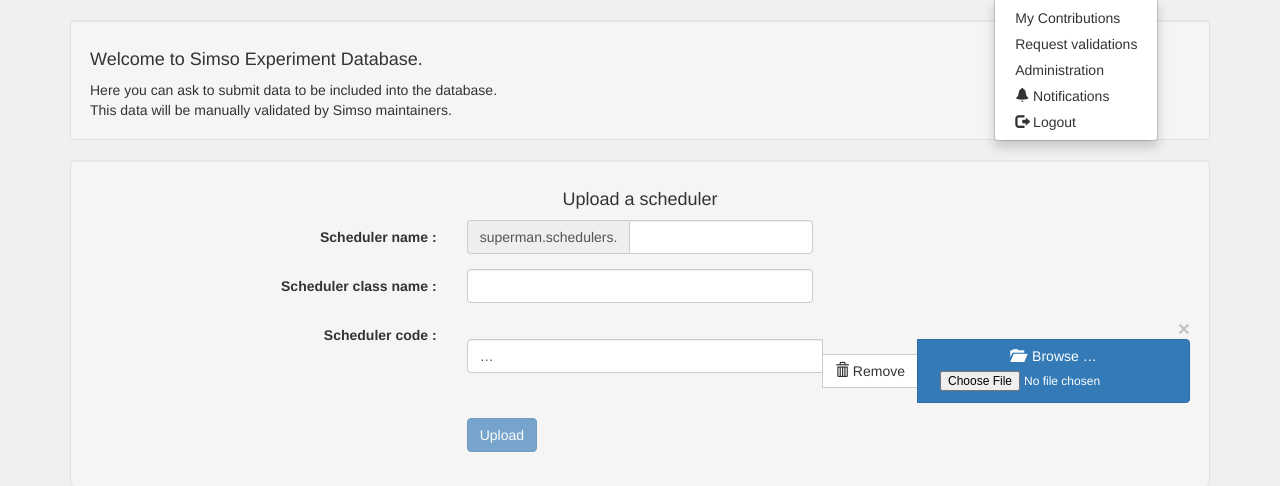
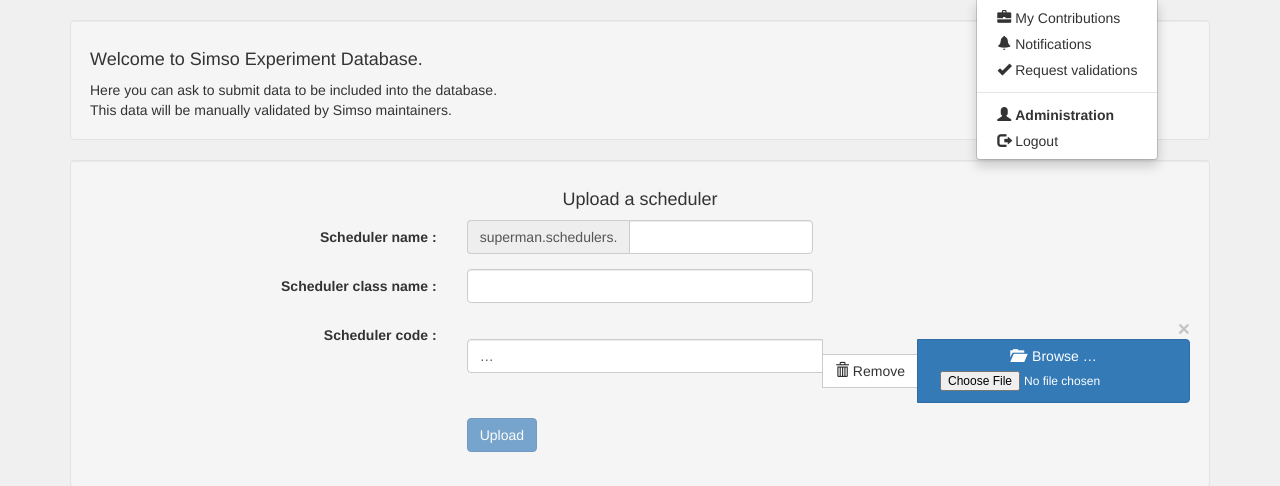
Before and after one commit to Scriptopathe/simso-exp, a Django app: page / in a window 1280 px wide, after a click that opens the changed part. Shown: the part 52-538 px from the top of the page. Run offline with Django 3.2, Linux system fonts and the light colour scheme; a user stored in the database is signed in; some libraries are stand-ins or nearby versions.

Commit message:
Ergonomic improvements for the menu

```diff
--- a/simsoexp/templates/index.html
+++ b/simsoexp/templates/index.html
@@ -32,18 +32,37 @@
 					</a>
 
 					<ul class="dropdown-menu">
-						<li><a href="{% url 'simsoexp.views.contributions' %}"></span> My Contributions</a></li>
-						{% if user.is_superuser %}
-							<li><a href="{% url 'simsoexp.views.manage_validation' %}">Request validations</a></li>
-							<li><a href="{% url 'admin:index' %}">Administration</a></li>
-
-						{% endif %}
+						<li>
+							<a href="{% url 'simsoexp.views.contributions' %}">
+								 <span class="glyphicon glyphicon-briefcase"></span> My Contributions
+							</a>
+						</li>
 						<li>
 							<a href="{% url 'simsoexp.views.notifications' %}">
 							<span class="glyphicon glyphicon-bell"></span> Notifications
 							<span class="badge badge-custom" id="notifications_badge"></span></a>
 						</li>
+
+						{% if user.is_superuser %}
+							<li>
+								<a href="{% url 'simsoexp.views.manage_validation' %}">
+									<span class="glyphicon glyphicon-ok"></span> Request validations
+								</a>
+							</li>
+						{% endif %}
+
+  						<li role="separator" class="divider"></li>
+
+						{% if user.is_superuser %}
+							<li>
+								<a href="{% url 'admin:index' %}">
+									<span class="glyphicon glyphicon-user"></span> <b>Administration</b>
+								</a>
+							</li>
+						{% endif %}
+
 						<li><a href="{% url 'simsoexp.views.logout' %}"><span class="glyphicon glyphicon-log-out"></span> Logout</a></li>
+
 					</ul>
 				</li>
 				{% endif %}
```
